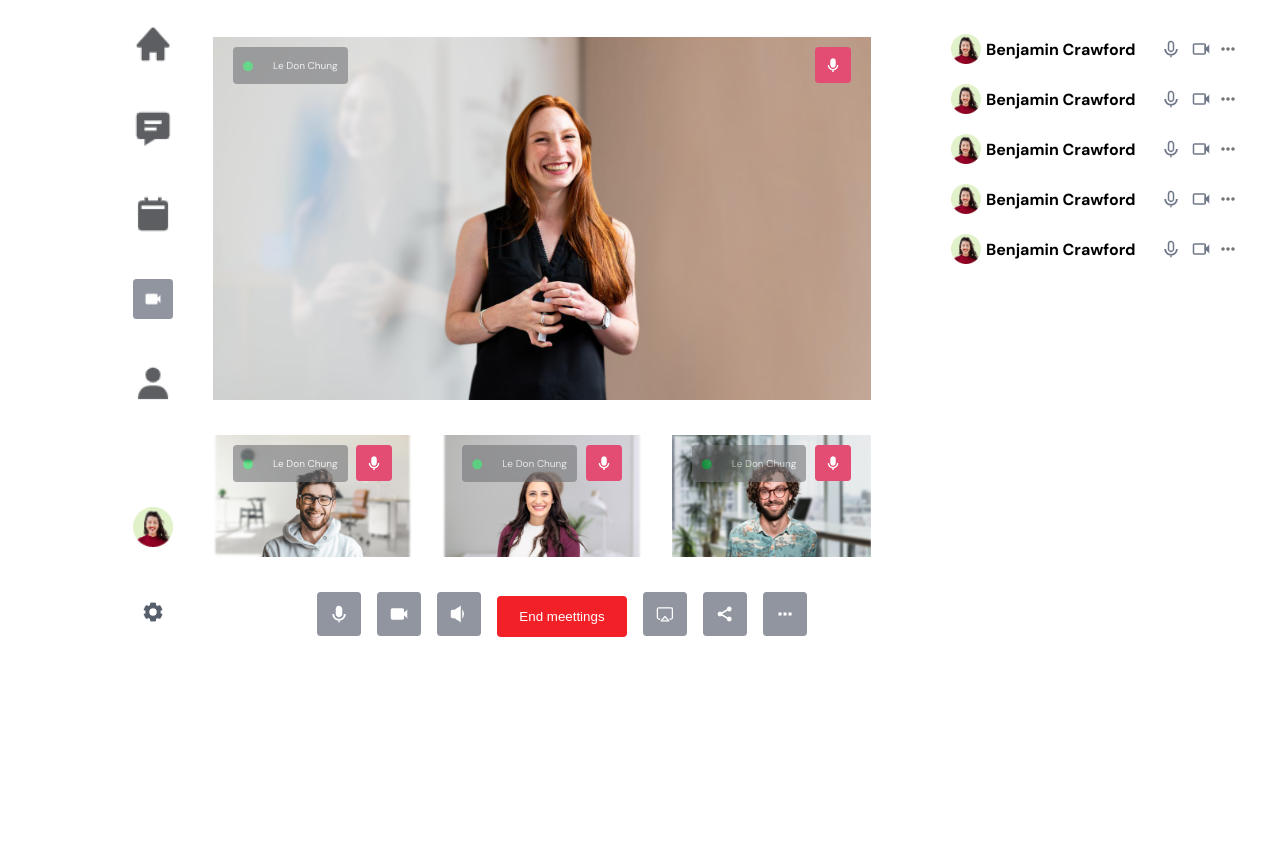
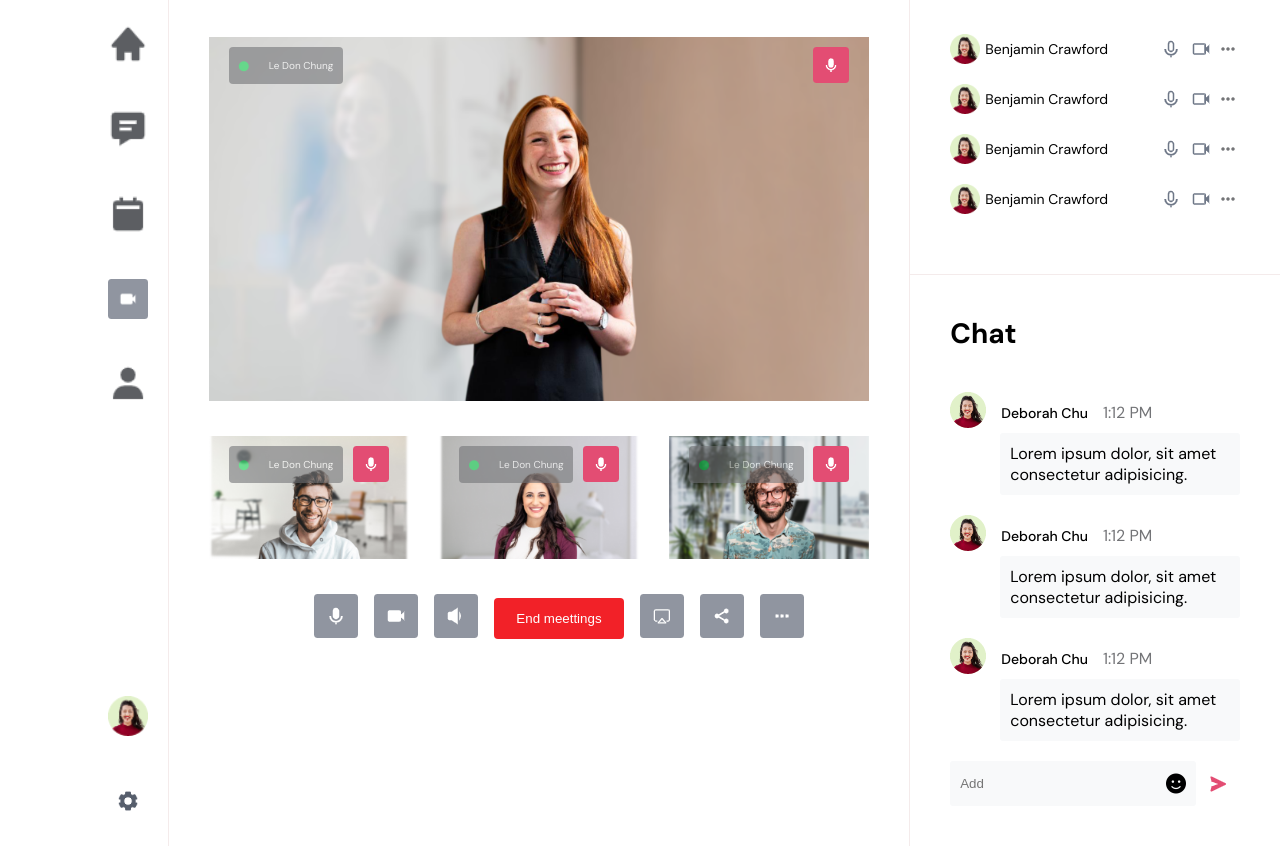
Before and after one commit to LeDonChung/ConferenceCall, a plain HTML site: page index.html in a window 1280 px wide. Shown: the part 81-927 px from the top of the page. Before the commit the page ends 800 px from the top, so only its background shows below. Drawn offline with Linux system fonts and the light colour scheme.

Commit message:
create chat-list and demo2.png

```diff
--- a/assets/css/style.css
+++ b/assets/css/style.css
@@ -16,12 +16,11 @@ html {
 
 }
 .slider-bars {
-    width: 200px;
+    width: 170px;
     display: inline-flex;
     flex-direction: column;
     justify-content: space-between;
-
-
+    margin-right: 20px;
 }
 .bars-list {
     display: flex;
@@ -54,15 +53,15 @@ html {
 .mettings {
     width: 66.66667%;
     padding: 0 40px;
+    border-left: 1px solid #f4ebeb;
 }
 .participants {
     width: 33.33333%;
-    padding: 0 40px;
+    border-left: 1px solid #f4ebeb;
 }
 
 
 .nav__title {
-
     padding: 40px 0;
     display: flex;
     align-items: center;
@@ -191,10 +190,12 @@ html {
 }
 
 .participants-user {
+    padding: 40px;
+    border-bottom: 1px solid #f4ebeb;
 }
 
 .user-title {
-    padding: 40px 0;
+    padding-bottom: 40px;
     display: flex;
     align-items: center;
     justify-content: space-between;
@@ -243,9 +244,10 @@ html {
 }
 
 .user-item__info-name {
-    font-size: 16px;
+    font-size: 14px;
     color: #000000;
     margin-left: 5px;
+    font-weight: 400;
 }
 
 .user-item__controls {
@@ -261,3 +263,87 @@ html {
     font-size: 16px;
     color: #737477;
 }
+
+.participants-chat {
+    padding: 40px;
+}
+
+.chat-title {
+    font-size: 14px;
+    color: #000000;
+
+}
+
+.chat-list {
+    margin-top: 40px;
+}
+
+.chat-item {
+    margin-bottom: 20px;
+    display: flex;
+    flex-direction: column;
+}
+
+.chat-user {
+    display: flex;
+    align-items: center;
+}
+
+.chat-user-img {
+}
+
+.chat-user-name {
+    font-size: 14px;
+    color: #000000;
+    font-weight: 500;
+    margin: 0 15px;
+}
+
+.chat-user-time {
+    font-weight: 400;
+    color: #737477;
+}
+
+.chat-content {
+    margin-left: 50px;
+    background-color: #f8f9fa;
+    padding: 10px;
+    border-radius: 3px;
+}
+
+
+.chat-send {
+    height: 45px;
+    display: flex;
+    align-items: center;
+    justify-content: space-between;
+
+}
+
+.chat-send-content {
+    display: flex;
+    align-items: center;
+    width: 300px;
+    height: 100%;
+    background-color: #f8f9fa;
+    border-radius: 3px;
+}
+
+.chat-send-input {
+    padding: 0 10px;
+    outline: none;
+    border: none;
+    height: 100%;
+    width: 100%;
+    background-color: transparent;
+
+}
+
+.chat-send-input-icon {
+    font-size: 20px;
+    padding: 0 10px;
+}
+
+.chat-send-btn {
+
+}
--- a/index.html
+++ b/index.html
@@ -165,17 +165,7 @@
                                 <i class="control-item-abc control-item-user fa-solid fa-ellipsis"></i>
                             </div>
                         </li>
-                        <li class="user-item">
-                            <div class="user-item__info">
-                                <img src="./assets/img/avatar 1322.png" alt="" class="user-item__info-img">
-                                <h3 class="user-item__info-name">Benjamin Crawford</h3>
-                            </div>
-                            <div class="user-item__controls">
-                                <img src="./assets/img/mic1.png" alt="" class="control-item-user">
-                                <img src="./assets/img/cam_small.png" alt="" class="control-item-user">
-                                <i class="control-item-abc control-item-user fa-solid fa-ellipsis"></i>
-                            </div>
-                        </li>
+
                         <li class="user-item">
                             <div class="user-item__info">
                                 <img src="./assets/img/avatar 1322.png" alt="" class="user-item__info-img">
@@ -201,7 +191,60 @@
                     </ul>
 
                 </div>
-                <div class="participants-chat"></div>
+                <div class="participants-chat">
+                    <div class="chat-title">
+                        <h1>Chat</h1>
+                    </div>
+                    <div class="chat-list">
+                        <div class="chat-item">
+                            <div class="chat-user">
+                                <div class="chat-user-img">
+                                    <img src="./assets/img/avatar 1322.png" alt="" class="">
+                                </div>
+                                <h3 class="chat-user-name">Deborah Chu</h3>
+                                <span class="chat-user-time">1:12 PM</span>
+                            </div>
+
+                            <div class="chat-content">
+                                <p>Lorem ipsum dolor, sit amet consectetur adipisicing.</p>
+                            </div>
+                        </div>
+                        <div class="chat-item">
+                            <div class="chat-user">
+                                <div class="chat-user-img">
+                                    <img src="./assets/img/avatar 1322.png" alt="" class="">
+                                </div>
+                                <h3 class="chat-user-name">Deborah Chu</h3>
+                                <span class="chat-user-time">1:12 PM</span>
+                            </div>
+
+                            <div class="chat-content">
+                                <p>Lorem ipsum dolor, sit amet consectetur adipisicing.</p>
+                            </div>
+                        </div>
+                        <div class="chat-item">
+                            <div class="chat-user">
+                                <div class="chat-user-img">
+                                    <img src="./assets/img/avatar 1322.png" alt="" class="">
+                                </div>
+                                <h3 class="chat-user-name">Deborah Chu</h3>
+                                <span class="chat-user-time">1:12 PM</span>
+                            </div>
+
+                            <div class="chat-content">
+                                <p>Lorem ipsum dolor, sit amet consectetur adipisicing.</p>
+                            </div>
+                        </div>
+
+                    </div>
+                    <div class="chat-send">
+                        <div class="chat-send-content">
+                            <input placeholder="Add" class="chat-send-input"></input>
+                            <i class="fa-solid fa-face-smile chat-send-input-icon"></i>
+                        </div>
+                        <img src="./assets/img/send.png" alt="" class="chat-send-btn">
+                    </div>
+                </div>
             </div>
         </div>
     </div>
```
Also changed, not shown: demo/demo2.png (added).
